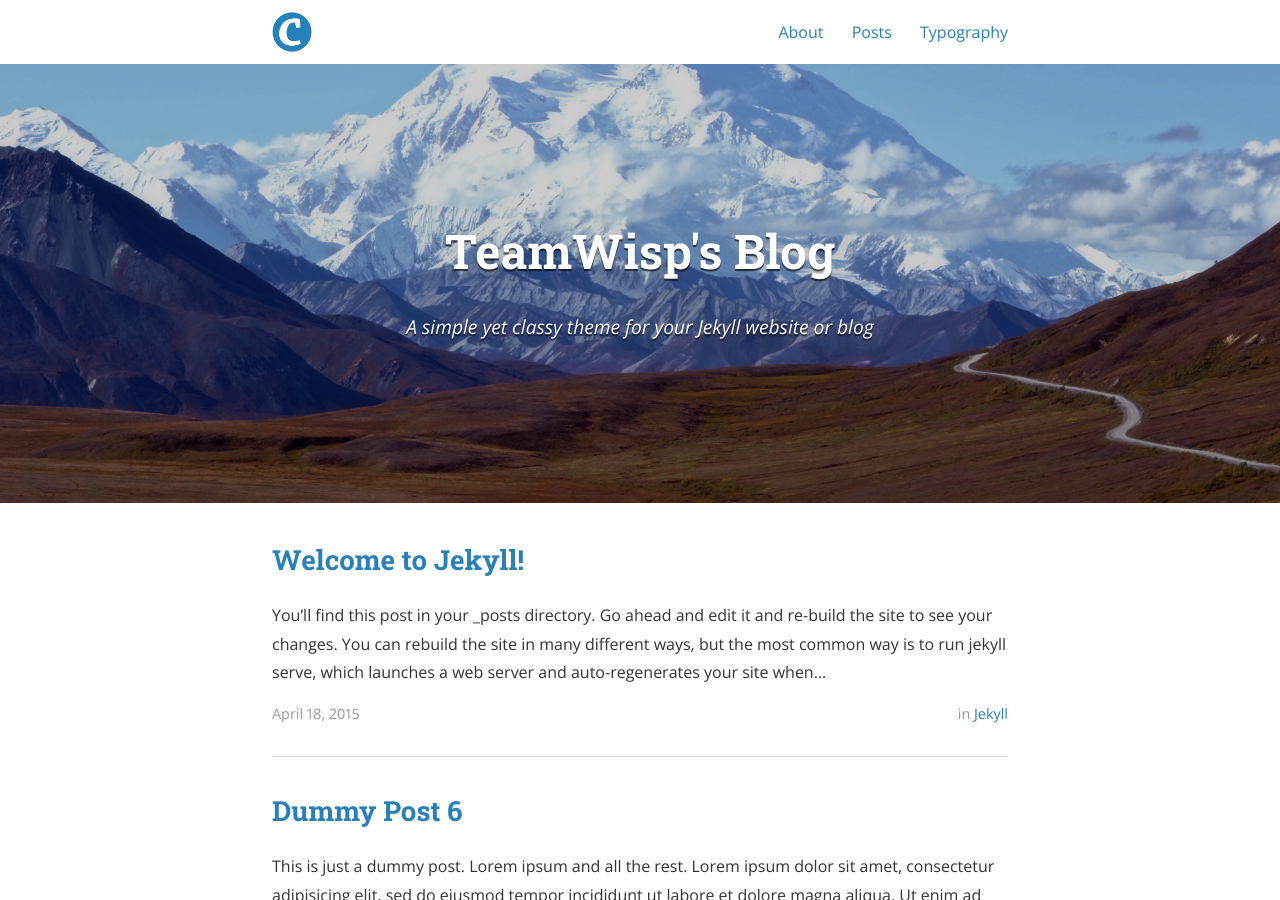
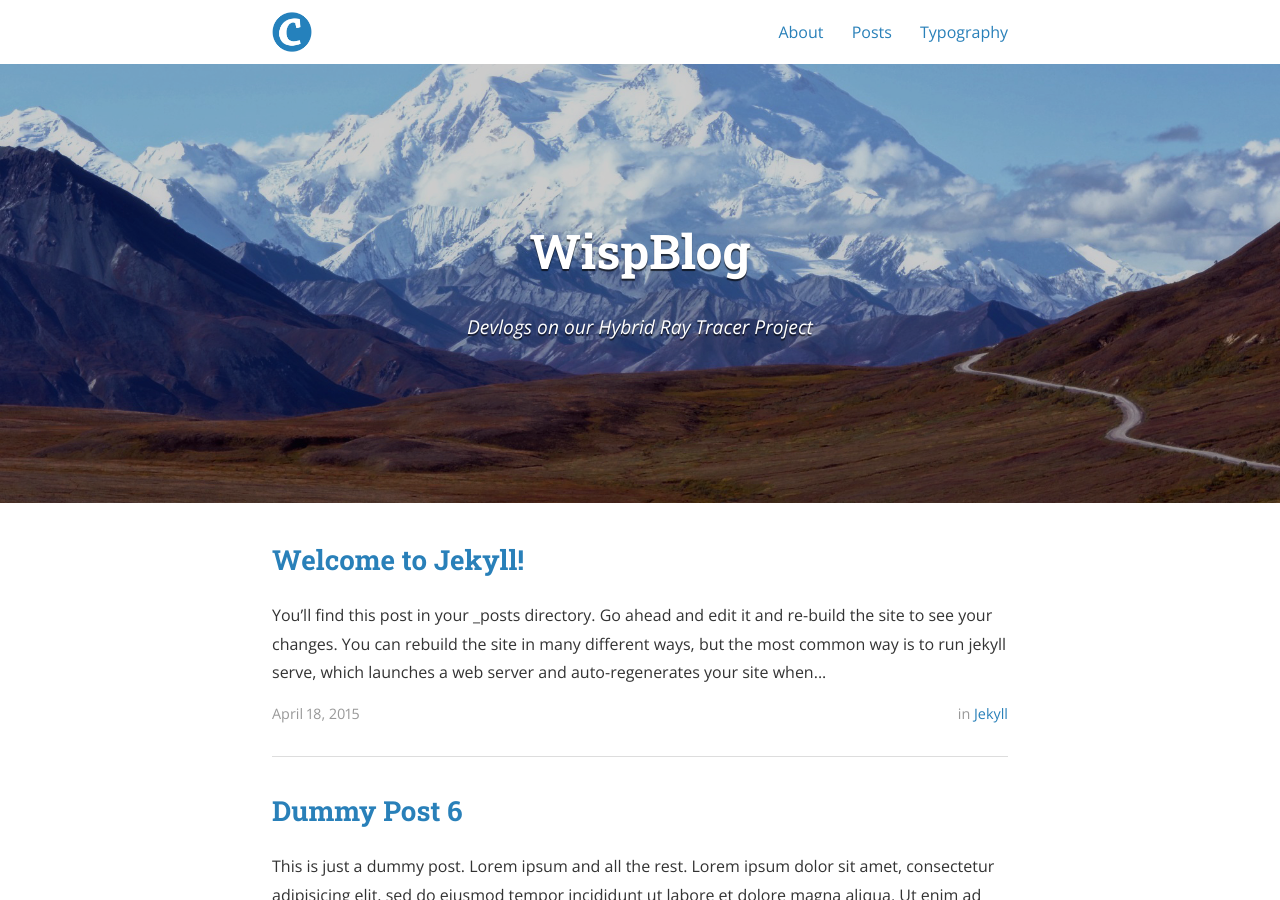
Before and after one commit to TeamWisp/TeamWispBlog.github.io, a Jekyll site: the page built from index.html, in a window 1280 px wide and 900 px high. Built offline with Jekyll 4.4.1, drawn with Linux system fonts in a browser that asks for light colours; nearby versions of some CDN libraries; the list of posts is cut into pages by our own code; some of the changed text lies outside the part shown.

Commit message:
Update _config.yml

```diff
--- a/_config.yml
+++ b/_config.yml
@@ -9,12 +9,12 @@ exclude:
   - "/vendor/"
 
 # Site settings
-title: TeamWisp's Blog
-subtitle: "A simple yet classy theme for your Jekyll website or blog"
-email: blcentra@gmail.com
-name: Ben Centra
+title: WispBlog
+subtitle: "Devlogs on our Hybrid Ray Tracer Project"
+email: 162008@buas.nl
+name: Emilio Laiso
 description: >
-  A simple yet classy theme for your Jekyll website or blog.
+  Devlogs on our Hybrid Ray Tracer Project.
 # Base URL of site (i.e. /blog). It should always start with a slash,
 # and never end with a slash. Set it to a blank value if hosting at the
 # root of your server.
```
